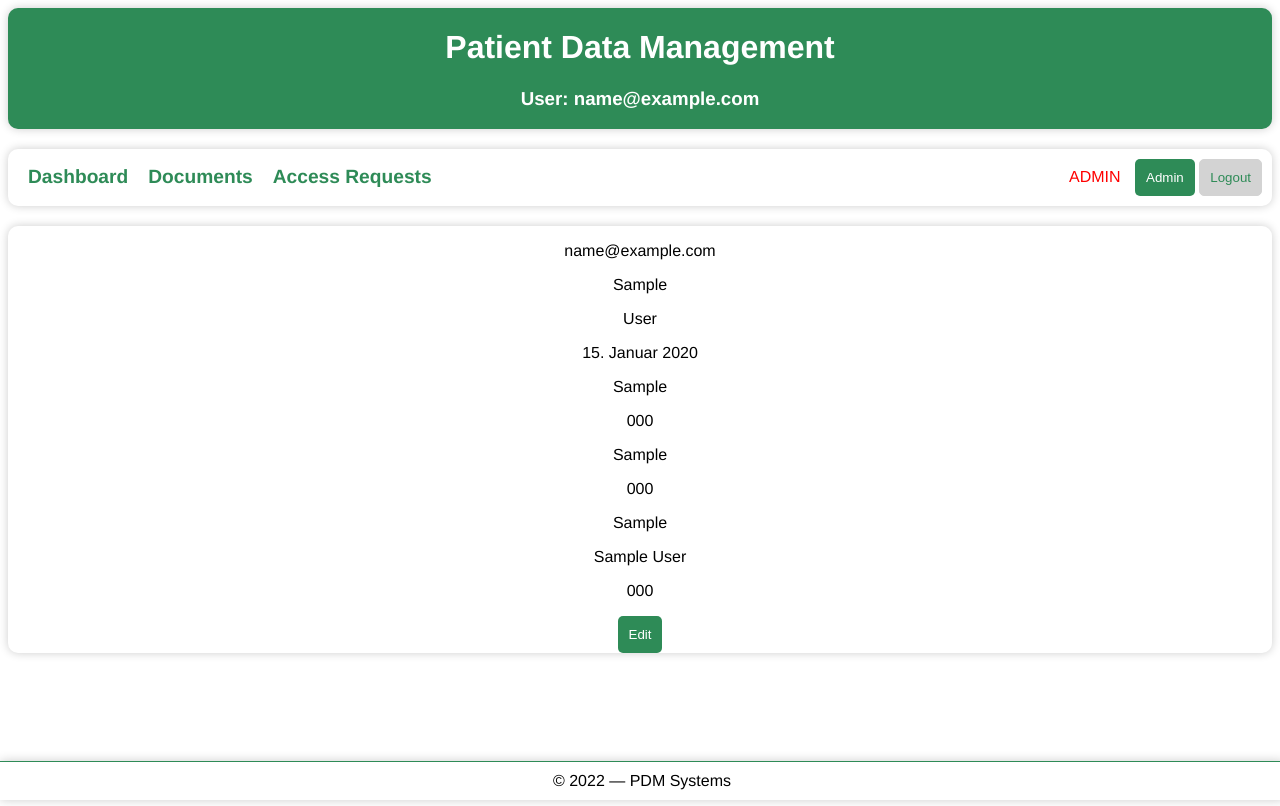
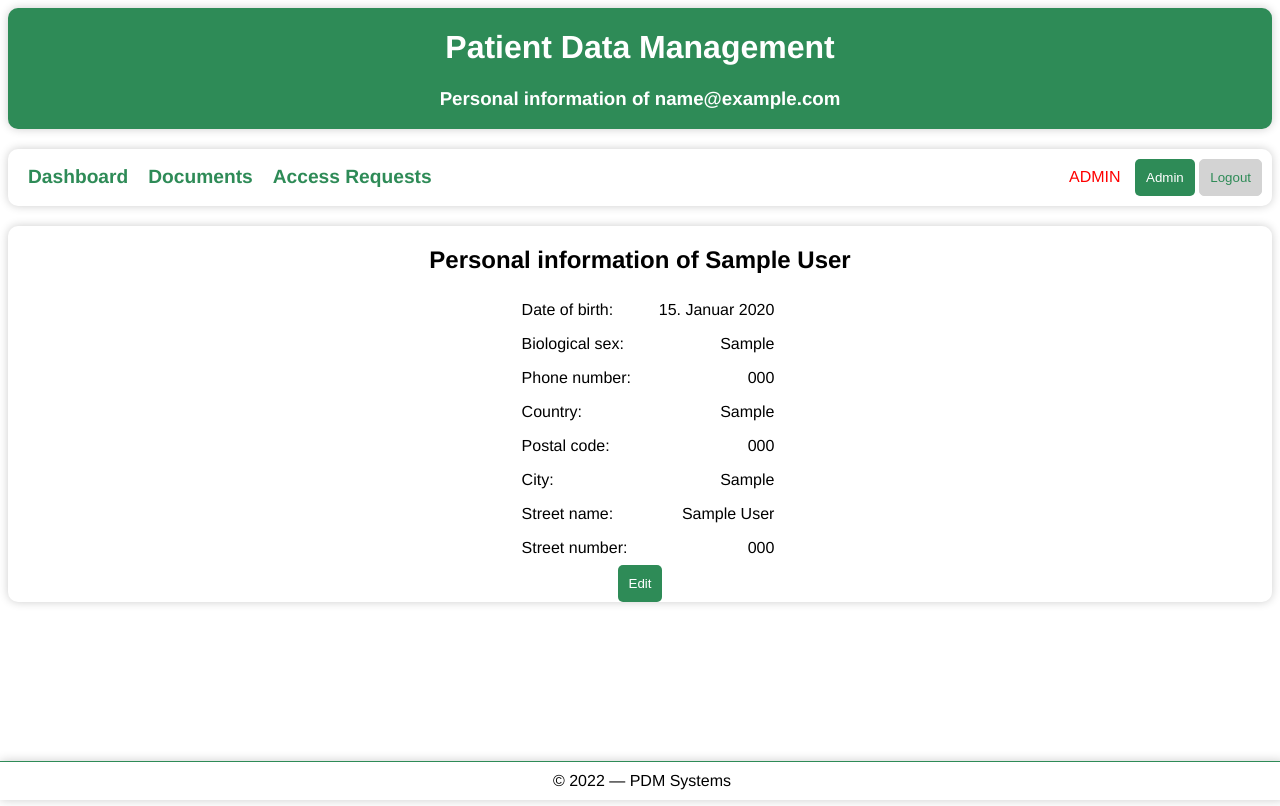
Before and after one commit to arne-kapell/patient-data-management, a Django app: page /profile/ in a window 1280 px wide. Shown: the top 806 px of the page. Run offline with Django 4.2, Linux system fonts and the light colour scheme; a user stored in the database is signed in; tables that the repository leaves empty hold one stand-in row (values such as "Sample post").

Commit message:
personal information management

```diff
--- a/pdm/templates/pdm/edit-profile.html
+++ b/pdm/templates/pdm/edit-profile.html
@@ -28,7 +28,7 @@
 {% endif %}
 
 <h2>Edit personal information of {{ user.first_name }} {{ user.last_name }}</h2>
-<form id="register-form" method="post" action="{% url 'profile' %}">
+<form id="register-form" method="post" action="{% url 'edit-profile' %}">
 {% csrf_token %}
 <div>
     {{ form.email.label_tag }} {{ form.email }}
@@ -78,6 +78,6 @@
 </div>
 </form>
 
-<a href="/profile/"><button>Back</button></a>
+<a href="{% url 'profile' %}"><button>Back</button></a>
 
 {% endblock %}
--- a/pdm/templates/pdm/profile.html
+++ b/pdm/templates/pdm/profile.html
@@ -1,17 +1,36 @@
 {% extends 'pdm/main.html' %}
 
-{% block title %}User: {{ user.email }} {% endblock %}
+{% block title %} Personal information of {{ user.email }} {% endblock %}
+
+{% block style %}
+#personal_info {
+    display: flex;
+    flex-direction: column;
+    min-width:20%;
+    width: min-content;
+    margin: auto;
+}
+#personal_info div {
+    width: 100%;
+    display: flex;
+    flex-direction: row;
+    justify-content: space-between;
+    align-items: center;
+    margin: 0.5em;
+}
+{% endblock %}
+
 {% block content %}
-<p>{{ user.email }}</p>
-<p>{{ user.first_name }}</p>
-<p>{{ user.last_name }}</p>
-<p>{{ user.birth_date }}</p>
-<p>{{ user.sex }}</p>
-<p>{{ user.phone }}</p>
-<p>{{ user.country }}</p>
-<p>{{ user.postal_code }}</p>
-<p>{{ user.city }}</p>
-<p>{{ user.street_name }}</p>
-<p>{{ user.street_number }}</p>
+<h2>Personal information of {{ user.first_name }} {{ user.last_name }}</h2>
+<div id="personal_info">
+    <div><span>Date of birth: </span><span>{{ user.birth_date }}</span></div>
+    <div><span>Biological sex: </span><span>{{ user.sex }}</span></div>
+    <div><span>Phone number: </span><span>{{ user.phone }}</span></div>
+    <div><span>Country: </span><span>{{ user.country }}</span></div>
+    <div><span>Postal code: </span><span>{{ user.postal_code }}</span></div>
+    <div><span>City: </span><span>{{ user.city }}</span></div>
+    <div><span>Street name: </span><span>{{ user.street_name }}</span></div>
+    <div><span>Street number: </span><span>{{ user.street_number }}</span></div>
+</div>
 <a href="/profile/edit/"><button>Edit</button></a>
 {% endblock %}
--- a/pdm/views.py
+++ b/pdm/views.py
@@ -188,14 +188,25 @@ def sendVerificationEmail(user: User, base_url: str, callback: str = "accounts/v
 @login_required
 @csrf_protect
 def editProfile(request):
-    form = ChangeableForm()
+    form = ChangeableForm(instance=request.user)
 
     if request.method == 'POST':
-        form = ChangeableForm(request.POST)
+        form = ChangeableForm(request.POST, instance=request.user)
+        print(form.changed_data, form.is_valid())
         if form.is_valid():
             user = form.save(commit=False)
-            user.update()
-        return redirect('profile')
+            if 'email' in form.changed_data:
+                if User.objects.filter(email=user.email).exists():
+                    form.add_error('email', 'Email already exists')
+                else:
+                    user.verified = False
+                    sendVerificationEmail(
+                        user, f"{'http' if settings.DEBUG else 'https'}://{request.get_host()}/")
+                    user.save()
+                    return redirect('profile')
+            else:
+                user.save()
+                return redirect('profile')
 
     return render(request, 'pdm/edit-profile.html', {"form": form})
 
```
Also changed, not shown: pdm/forms.py (+9 -3 lines).
